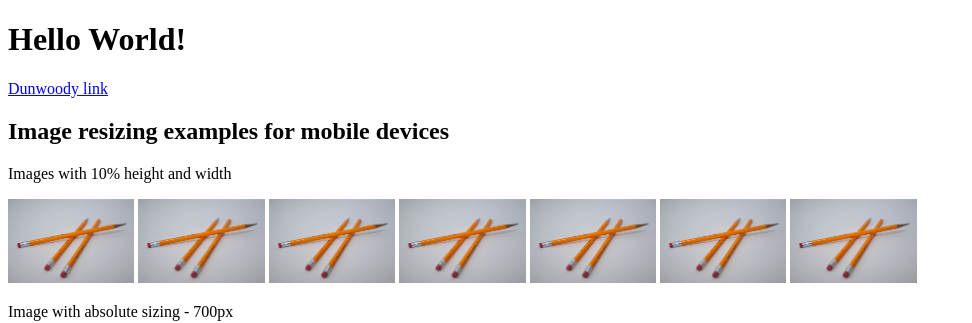
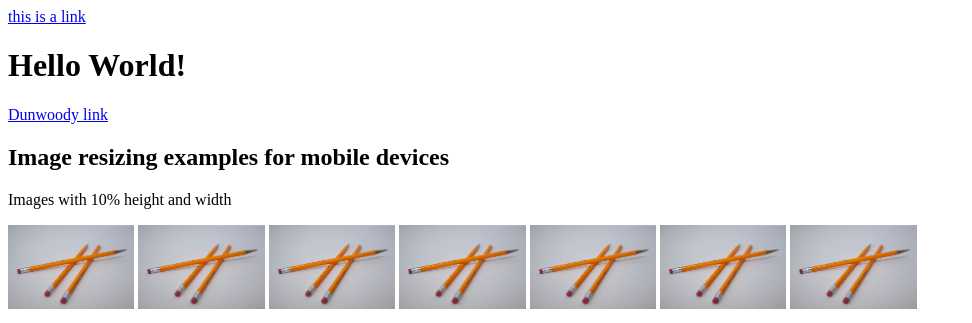
Before and after one commit to usedbrain3/html1, a plain HTML site: page index.html in a window 1280 px wide. Shown: the top 323 px of the page, without its empty margins (0-972 px from the left). Drawn offline with Linux system fonts and the light colour scheme.

Commit message:
Update index.html

```diff
--- a/index.html
+++ b/index.html
@@ -15,6 +15,8 @@
 </style>
 </head>
 <body>
+
+    <a href="responsive_grid1.html">this is a link</a>
 
 <h1>Hello World!</h1>
 <a href="https://dunwoody.edu">Dunwoody link</a>
```
